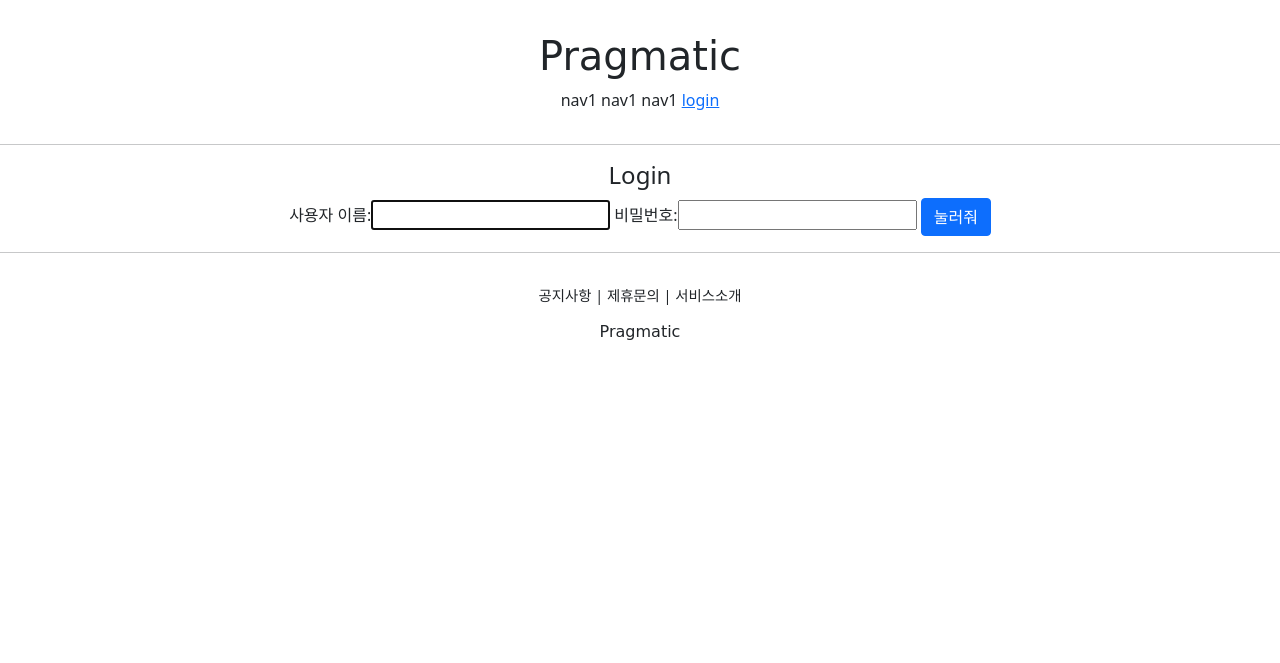
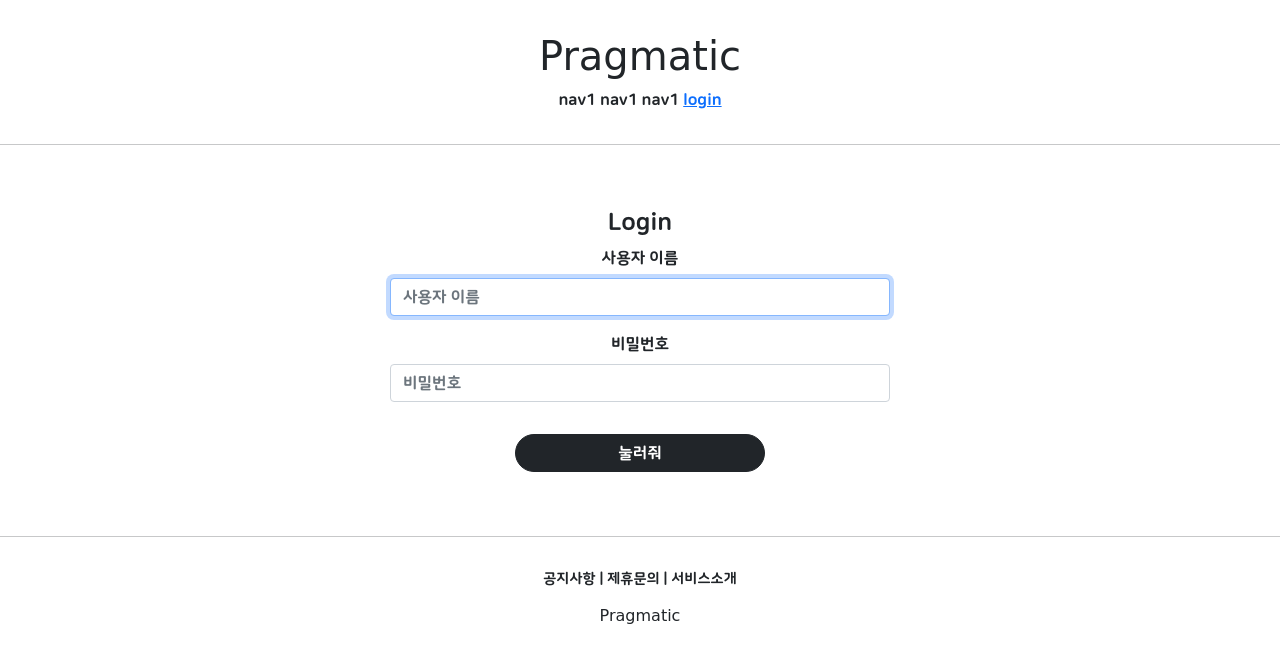
Before and after one commit to paso0129/pragmatic, a Django app: page /account/login/ in a window 1280 px wide. Shown: the top 663 px of the page. Run offline with Django 3.2, Linux system fonts and the light colour scheme; some libraries are stand-ins or nearby versions; some web fonts are replaced.

Commit message:
네이버 폰트 적용

```diff
--- a/accountapp/templates/accountapp/login.html
+++ b/accountapp/templates/accountapp/login.html
@@ -1,7 +1,7 @@
 {% extends 'base.html' %}
-
+{% load bootstrap4 %}
 {% block content %}
-    <div style="text-align: center;">
+    <div style="text-align: center; max-width: 500px; margin: 4rem auto">
         <div>
             <h4>Login</h4>
         </div>
@@ -9,8 +9,9 @@
             <form action="" method="post">
                 {% csrf_token %}
                 {# login view에서 기본제공되는 form   #}
-                {{ form }}
-                <input type="submit" class="btn btn-primary" value="눌러줘">
+{#{{ form }} bootstrap 전용폼 사용#}
+                {% bootstrap_form form %}
+                <input type="submit" class="btn btn-dark rounded-pill col-6 mt-3" value="눌러줘">
             </form>
         </div>
 
--- a/pragmatic/settings.py
+++ b/pragmatic/settings.py
@@ -51,6 +51,7 @@ INSTALLED_APPS = [
     'django.contrib.messages',
     'django.contrib.staticfiles',
     'accountapp',
+    'bootstrap4',
 ]
 
 MIDDLEWARE = [
--- a/templates/base.html
+++ b/templates/base.html
@@ -5,7 +5,7 @@
 
 {#end of head#}
 
-<body>
+<body style="font-family: 'NanumSquareRoundOTFEB';">
 
 {#start of header#}
 {% include 'header.html' %}
--- a/templates/head.html
+++ b/templates/head.html
@@ -12,4 +12,32 @@
 
     {#    default css link #}
     <link rel="stylesheet" tabindex="text/css" href="{% static 'base.css' %}">
+    {#    fonts#}
+
+    <style>
+
+        @font-face {
+            font-family: 'NanumSquareRoundOTFB';
+            src: local('NanumSquareRoundOTFB'),
+            url("{% static 'fonts/NanumSquareRoundOTFB.otf' %}") format("opentype");
+        }
+
+        @font-face {
+            font-family: 'NanumSquareRoundOTFEB';
+            src: local('NanumSquareRoundOTFEB'),
+            url("{% static 'fonts/NanumSquareRoundOTFEB.otf' %}") format("opentype");
+        }
+
+        @font-face {
+            font-family: 'NanumSquareRoundOTFL';
+            src: local('NanumSquareRoundOTFL'),
+            url("{% static 'fonts/NanumSquareRoundOTFL.otf' %}") format("opentype");
+        }
+
+        @font-face {
+            font-family: 'NanumSquareRoundOTFR';
+            src: local('NanumSquareRoundOTFR'),
+            url("{% static 'fonts/NanumSquareRoundOTFR.otf' %}") format("opentype");
+        }
+    </style>
 </head>
```
Also changed, not shown: accountapp/templates/accountapp/create.html (+7 -6 lines), static/fonts/NanumSquareRoundOTFB.otf (added), static/fonts/NanumSquareRoundOTFEB.otf (added), static/fonts/NanumSquareRoundOTFL.otf (added), static/fonts/NanumSquareRoundOTFR.otf (added).
